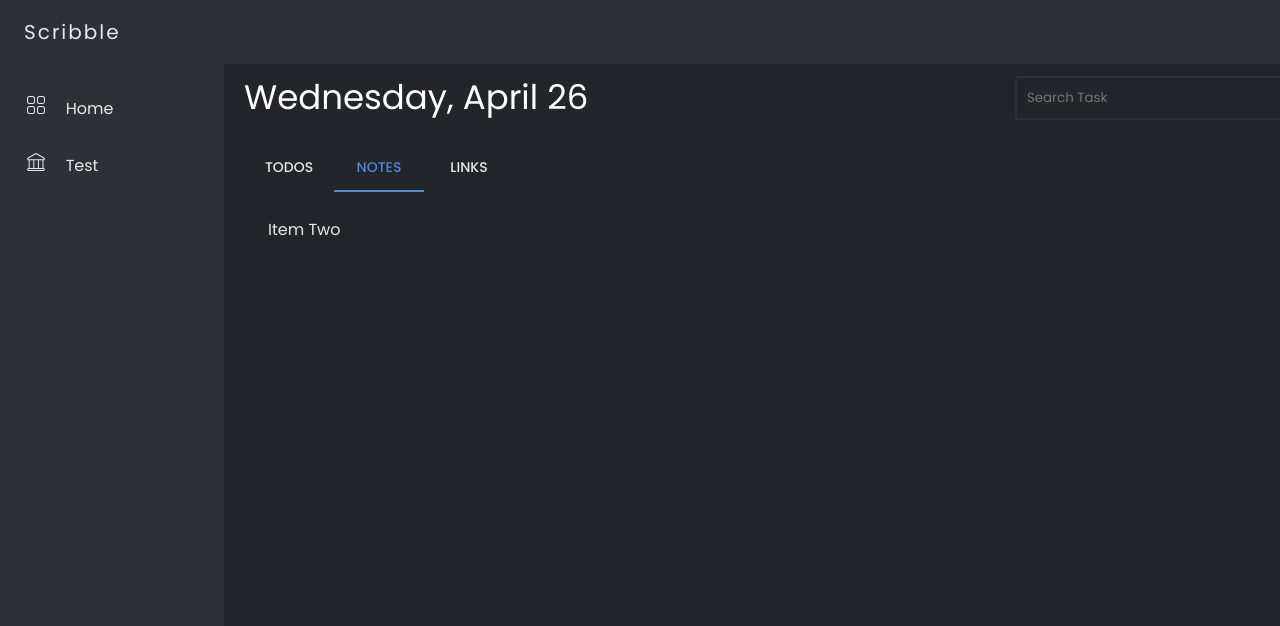
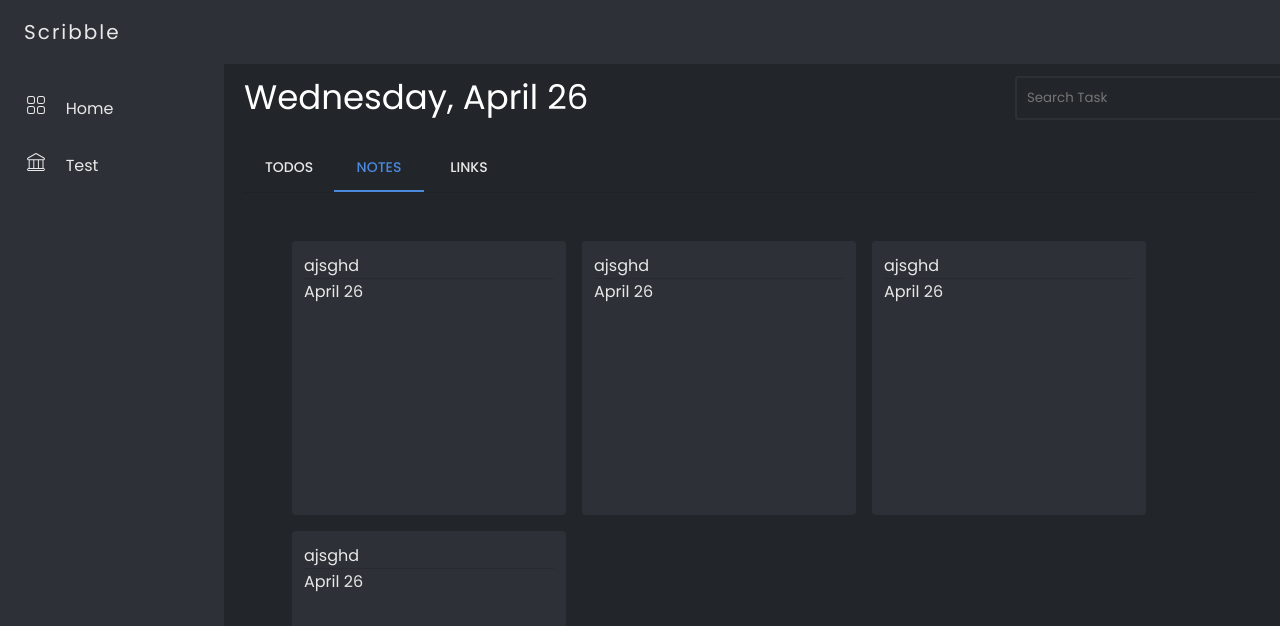
Before and after one commit to ArchitGhevariya007/scribble, a React (Create React App) app: page / in a window 1280 px wide. Both pictures are taken after a click on the tab "NOTES". Shown: the top 626 px of the page. Built offline with nearby package versions, Linux system fonts and the light colour scheme.

Commit message:
notes ui started

```diff
--- a/src/components/ContentTab.js
+++ b/src/components/ContentTab.js
@@ -3,6 +3,7 @@ import { Box, Tab, Typography, Grid } from "@mui/material";
 import { TabPanel, TabContext, TabList } from "@mui/lab";
 import { useState } from "react";
 import Todos from "./Todos";
+import Notes from "./Notes";
 
 // Main function
 export default function ContentTab() {
@@ -17,6 +18,7 @@ export default function ContentTab() {
       marginTop: 6.5,
       marginLeft: "220px",
       padding: 3,
+      width:"auto"
     },
     TabsContainer: {
       mt: 3,
@@ -49,7 +51,6 @@ export default function ContentTab() {
       {/* Header Container */}
       <Box sx={style.HeaderContainer}>
         <Grid container spacing={2}>
-
           {/* Date and Time */}
           <Grid item xs={9}>
             <Typography variant="h4">{today}</Typography>
@@ -68,10 +69,9 @@ export default function ContentTab() {
 
       <Box sx={style.TabsContainer}>
         <TabContext value={value}>
-
           {/* Tabs */}
           <Box sx={{ borderBottom: 1, borderColor: "divider" }}>
-            <TabList onChange={handleChange} >
+            <TabList onChange={handleChange}>
               <Tab label="Todos" value="1" disableRipple sx={style.TabColor} />
               <Tab label="Notes" value="2" disableRipple sx={style.TabColor} />
               <Tab label="Links " value="3" disableRipple sx={style.TabColor} />
@@ -82,7 +82,9 @@ export default function ContentTab() {
           <TabPanel value="1">
             <Todos />
           </TabPanel>
-          <TabPanel value="2">Item Two</TabPanel>
+          <TabPanel value="2">
+            <Notes />
+          </TabPanel>
           <TabPanel value="3">Item Three</TabPanel>
         </TabContext>
       </Box>
--- /dev/null
+++ b/src/components/Notes.js
@@ -0,0 +1,57 @@
+import React from 'react'
+import { Box,Divider } from '@mui/material'
+
+const style={
+    MainContainer:{
+        display: 'flex',
+        flexWrap: 'wrap',
+        p:1,
+        m:1,
+
+    },
+    notesContainer:{
+        backgroundColor:"#2d3036",
+        width:250,
+        height:250,
+        p:1.5,
+        borderRadius:1,
+        m:1
+    }
+}
+export default function Notes() {
+
+    //Clock
+  var today = new Date().toLocaleDateString(undefined, {
+      month: "long",
+     day: "2-digit",
+    // weekday: "long",
+  });
+
+  return (
+    <>
+    <Box sx={style.MainContainer}>
+    <Box sx={style.notesContainer}>
+        ajsghd
+        <Divider />
+        {today}
+      </Box>
+      <Box sx={style.notesContainer}>
+        ajsghd
+        <Divider />
+        {today}
+      </Box>
+      <Box sx={style.notesContainer}>
+        ajsghd
+        <Divider />
+        {today}
+      </Box>
+      <Box sx={style.notesContainer}>
+        ajsghd
+        <Divider />
+        {today}
+      </Box>
+    </Box>
+
+    </>
+  )
+}
```
